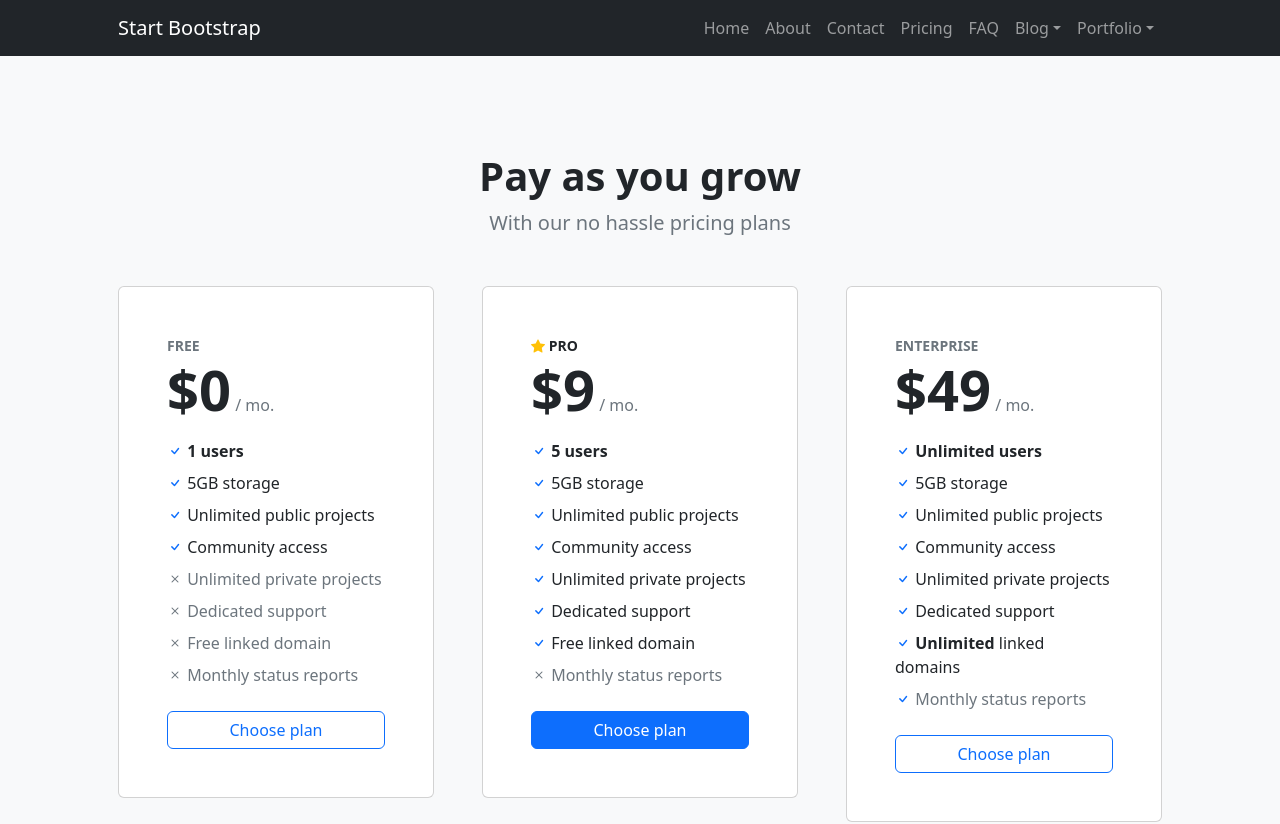
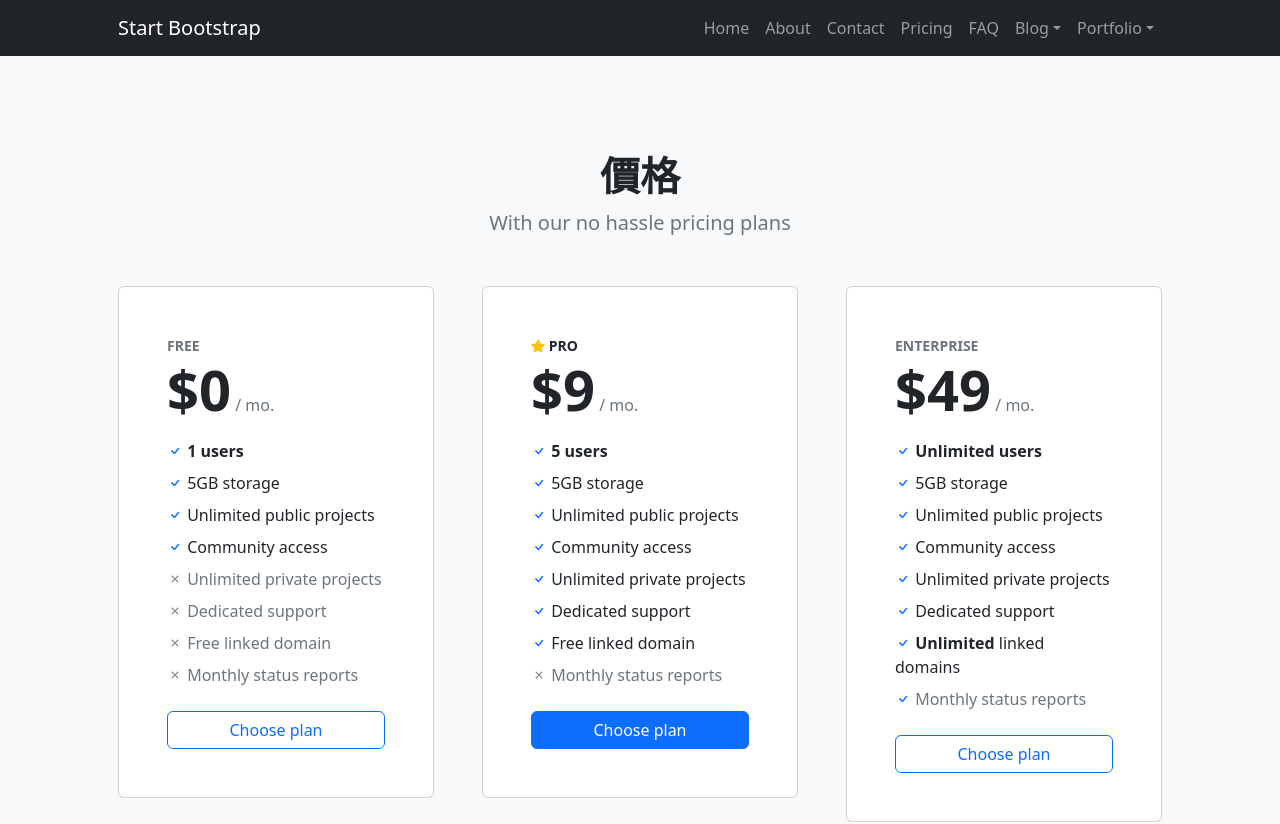
Before and after one commit to HowardBlack/chihlee-first-group, a plain HTML site: page pricing.html in a window 1280 px wide. Shown: the top 824 px of the page. Drawn offline with nearby package versions, Linux system fonts and the light colour scheme.

Commit message:
localize page

```diff
--- a/pricing.html
+++ b/pricing.html
@@ -5,7 +5,7 @@
         <meta name="viewport" content="width=device-width, initial-scale=1, shrink-to-fit=no" />
         <meta name="description" content="" />
         <meta name="author" content="" />
-        <title>Modern Business - Start Bootstrap Template</title>
+        <title>Pricing</title>
         <!-- Favicon-->
         <link rel="icon" type="image/x-icon" href="assets/favicon.ico" />
         <!-- Bootstrap icons-->
@@ -49,7 +49,7 @@
             <section class="bg-light py-5">
                 <div class="container px-5 my-5">
                     <div class="text-center mb-5">
-                        <h1 class="fw-bolder">Pay as you grow</h1>
+                        <h1 class="fw-bolder">價格</h1>
                         <p class="lead fw-normal text-muted mb-0">With our no hassle pricing plans</p>
                     </div>
                     <div class="row gx-5 justify-content-center">
```
